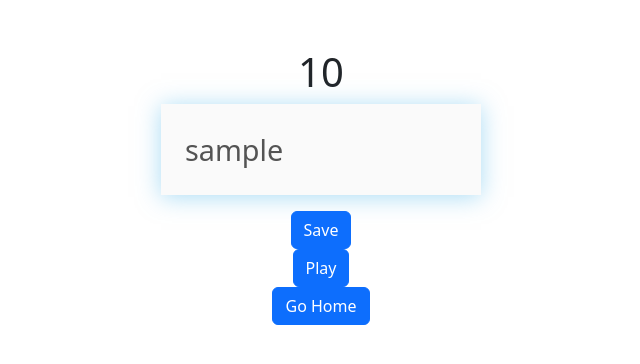
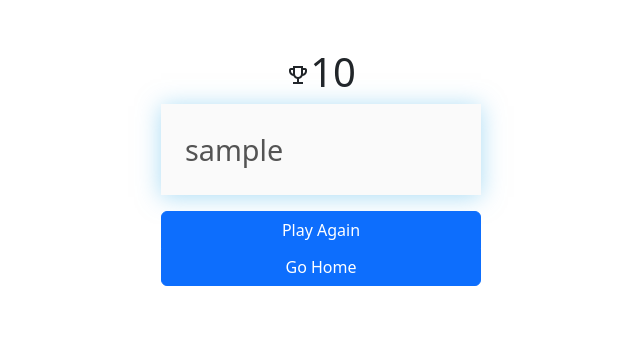
Before and after one commit to ThaboChauke/quiz-web-based-app, a Flask app: template templates/score.html in a window 1280 px wide. Shown: the part 74-438 px from the top of the page, without its empty margins (319-959 px from the left). Run offline with Flask 3, Linux system fonts and the light colour scheme; the template is opened without the code that fills it: most values are stand-ins (such as "Sample title", 1, 10 or a date in 2020); some libraries are stand-ins or nearby versions; some web fonts are replaced.

Commit message:
update score in db, minor error fixes

```diff
--- a/static/styles.css
+++ b/static/styles.css
@@ -104,3 +104,15 @@ nav .navbar-brand
     border: none;
     box-shadow: 0 0.1rem 1.4rem 0 rgba(86, 185, 235, 0.5);
 }
+
+#scoreForm button {
+    width: 20rem;
+}
+
+.material-symbols-outlined {
+  font-variation-settings:
+  'FILL' 0,
+  'wght' 400,
+  'GRAD' 0,
+  'opsz' 24
+}
--- a/templates/layout.html
+++ b/templates/layout.html
@@ -6,6 +6,7 @@
 
         <link href="https://cdn.jsdelivr.net/npm/bootstrap@5.3.3/dist/css/bootstrap.min.css" rel="stylesheet" integrity="sha384-QWTKZyjpPEjISv5WaRU9OFeRpok6YctnYmDr5pNlyT2bRjXh0JMhjY6hW+ALEwIH" crossorigin="anonymous">
         <script src="https://cdn.jsdelivr.net/npm/bootstrap@5.3.3/dist/js/bootstrap.bundle.min.js" integrity="sha384-YvpcrYf0tY3lHB60NNkmXc5s9fDVZLESaAA55NDzOxhy9GkcIdslK1eN7N6jIeHz" crossorigin="anonymous"></script>
+        <link rel="stylesheet" href="https://fonts.googleapis.com/css2?family=Material+Symbols+Outlined:opsz,wght,FILL,GRAD@20..48,100..700,0..1,-50..200&icon_names=trophy" />
 
         <link rel="apple-touch-icon" sizes="180x180" href="/static/apple-touch-icon.png">
         <link rel="icon" type="image/png" sizes="32x32" href="/static/favicon-32x32.png">
--- a/templates/quiz.html
+++ b/templates/quiz.html
@@ -51,6 +51,7 @@
     <script>
 
         const questions = {{ data | tojson }}
+        const quizType = "{{ quiz_type }}"
         const questionEl = document.getElementById("question")
         const choicesEl = Array.from(document.getElementsByClassName("choice-text"))
         const scoreEl = document.getElementById("score")
@@ -64,7 +65,7 @@
         let availableQuestions
 
         const questionPoint = 10
-        const MAX_QUESTIONS = 10
+        const MAX_QUESTIONS = 3
 
 
         startGame = () => {
@@ -77,7 +78,7 @@
         getQuestion = () => {
 
             if (availableQuestions.length === 0 || counter === MAX_QUESTIONS) {
-               return window.location.href = `/score?param=${score}`
+               return window.location.href = `/score?param=${score}&type=${quizType}`
             }
 
             counter++
--- a/templates/register.html
+++ b/templates/register.html
@@ -13,7 +13,7 @@
                 <input autocomplete="off" autofocus class="form-control mx-auto w-auto" name="username" placeholder="Username" type="text">
             </div>
             <div class="mb-3">
-                <input autocomplete="off" autofocus class="form-control mx-auto w-auto" name="email" placeholder="email@email.com" type="email">
+                <input autofocus class="form-control mx-auto w-auto" name="email" placeholder="email@email.com" type="email">
             </div>
             <div class="mb-3">
                 <input class="form-control mx-auto w-auto" name="password" placeholder="Password" type="password">
--- a/templates/score.html
+++ b/templates/score.html
@@ -7,14 +7,16 @@
 {% block main %}
 
     <div id="scorePage" class="flex-center flex-column">
-        <h1 id="finalScore">{{ data.user_score }}</h1>
-
+        <h1 id="finalScore">
+            <span class="material-symbols-outlined">trophy</span>{{ data.user_score }}
+        </h1>
         <form method="post" id="scoreForm">
             <input type="number" name="score" id="score" value="{{ data.user_score }}" hidden>
             <input type="text" name="username" id="username" value="{{ data.username }}" disabled>
-            <button type="submit" class="btn btn-primary" id="saveBtn">Save</button>
-            <button type="submit" class="btn btn-primary" id="playBtn">Play</button>
-            <button type="submit" class="btn btn-primary" id="homeBtn">Go Home</button>
+            <div class="btn-group-vertical" role="group" aria-label="Vertical button group">
+                <button type="submit" class="btn btn-primary" id="playBtn">Play Again</button>
+                <button type="submit" class="btn btn-primary" id="homeBtn">Go Home</button>
+            </div>
 
         </form>
     </div>
@@ -23,15 +25,9 @@
 
 {% block script %}
     <script>
-        document.getElementById('saveBtn').addEventListener('click', function () {
-            const form = document.getElementById('scoreForm')
-            form.action = '/score'
-            form.submit()
-        })
-
         document.getElementById('playBtn').addEventListener('click', function () {
             const form = document.getElementById('scoreForm')
-            form.action = '/quiz'
+            form.action = `/quiz?param=${"{{ data.quiz_type }}"}`
             form.submit()
         })
 
```
Also changed, not shown: quiz.db.
